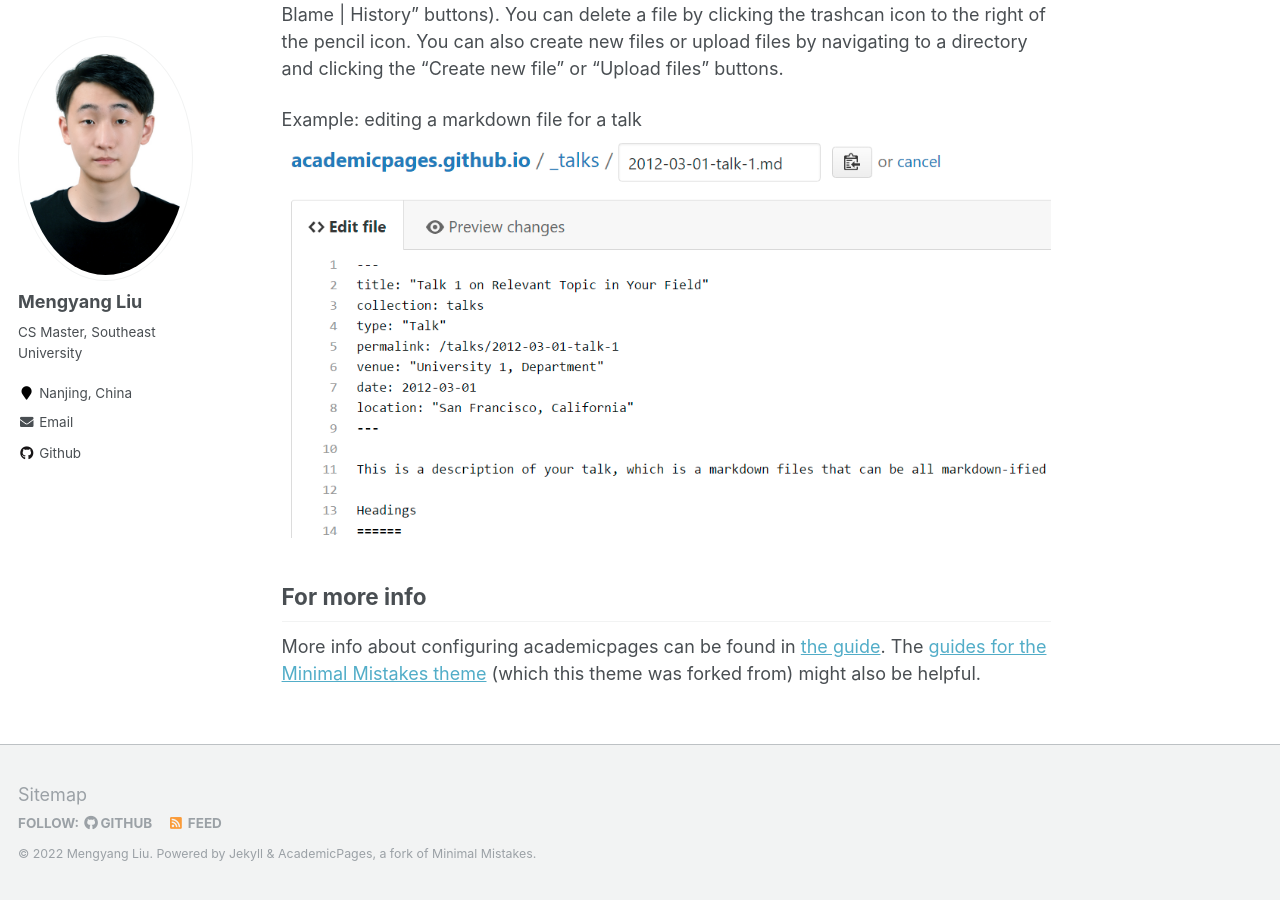
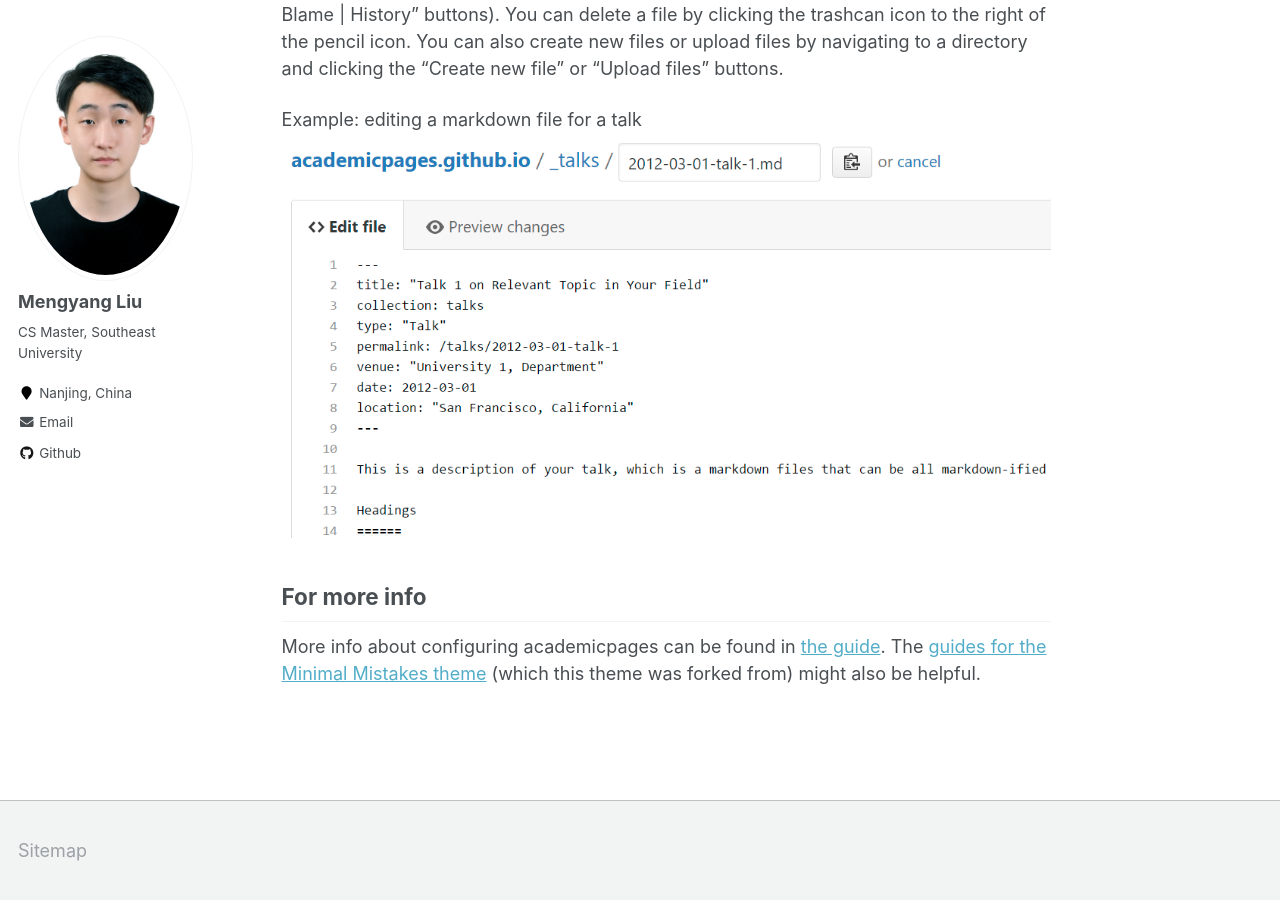
Before and after one commit to liu-mengyang/liu-mengyang.github.io, a Jekyll site: the page built from _pages/about.md, in a window 1280 px wide and 900 px high, scrolled down 2463 px. Built offline with Jekyll 4.4.1, drawn with Linux system fonts in a browser that asks for light colours.

Commit message:
Hide foot

```diff
--- a/_includes/footer.html
+++ b/_includes/footer.html
@@ -1,4 +1,4 @@
-{% include base_path %}
+<!-- {% include base_path %}
 
 <div class="page__footer-follow">
   <ul class="social-icons">
@@ -21,4 +21,4 @@
   </ul>
 </div>
 
-<div class="page__footer-copyright">&copy; {{ site.time | date: '%Y' }} {{ site.name | default: site.title }}. {{ site.data.ui-text[site.locale].powered_by | default: "Powered by" }} <a href="http://jekyllrb.com" rel="nofollow">Jekyll</a> &amp; <a href="https://github.com/academicpages/academicpages.github.io">AcademicPages</a>, a fork of <a href="https://mademistakes.com/work/minimal-mistakes-jekyll-theme/" rel="nofollow">Minimal Mistakes</a>.</div>
+<div class="page__footer-copyright">&copy; {{ site.time | date: '%Y' }} {{ site.name | default: site.title }}. {{ site.data.ui-text[site.locale].powered_by | default: "Powered by" }} <a href="http://jekyllrb.com" rel="nofollow">Jekyll</a> &amp; <a href="https://github.com/academicpages/academicpages.github.io">AcademicPages</a>, a fork of <a href="https://mademistakes.com/work/minimal-mistakes-jekyll-theme/" rel="nofollow">Minimal Mistakes</a>.</div> -->
```
